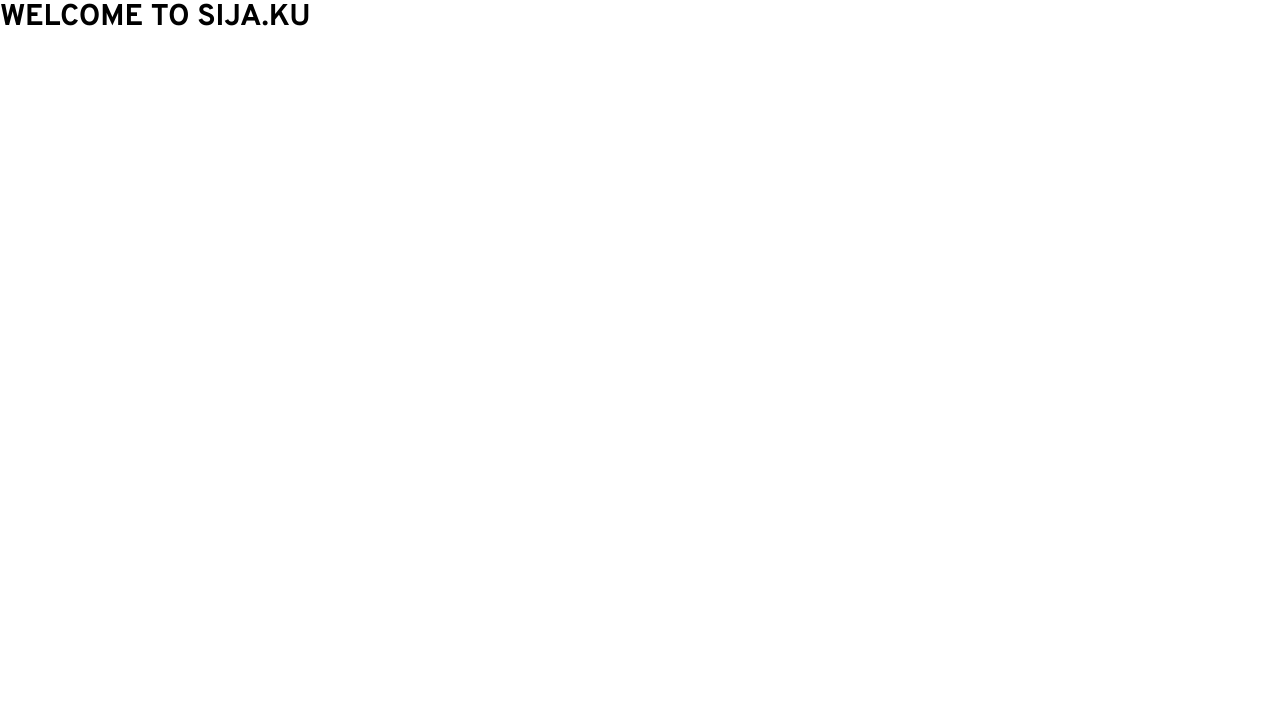
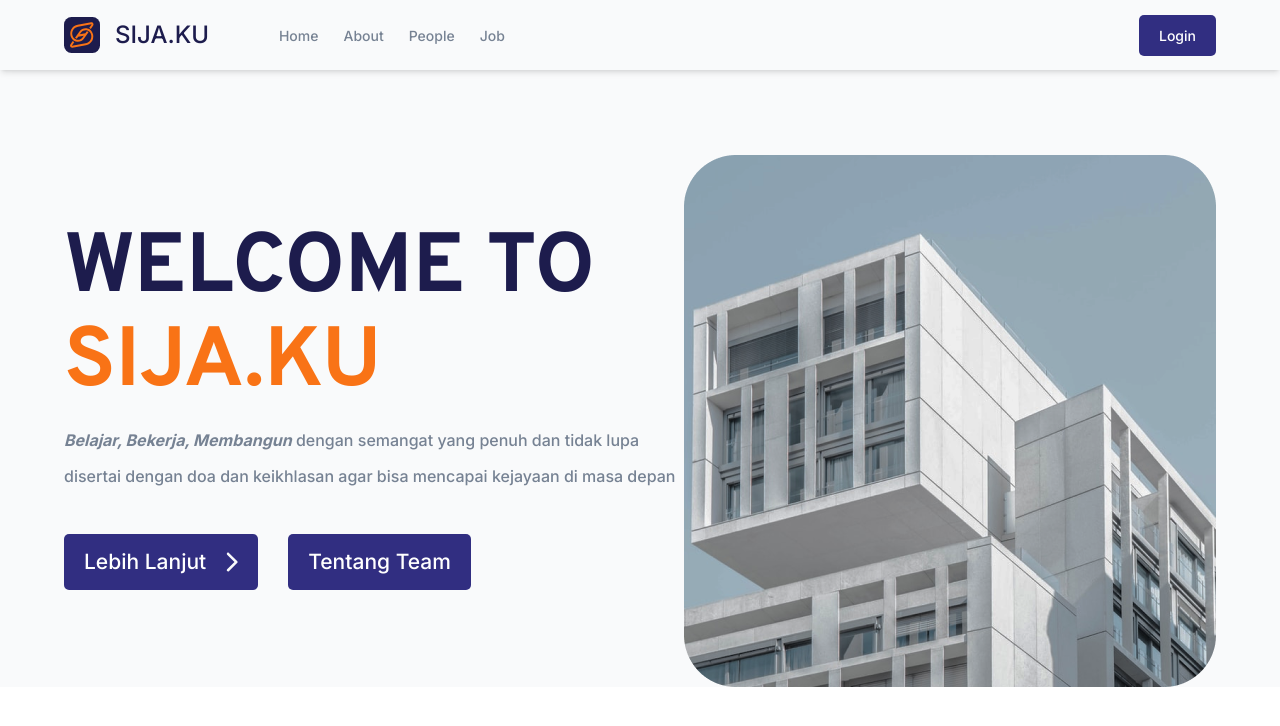
Before and after one commit to itc-26/sijaku, a Next.js app: page / in a window 1280 px wide. Shown: the top 726 px of the page. Built offline with nearby package versions, Linux system fonts and the light colour scheme.

Commit message:
added: navbar and main section

```diff
--- a/src/components/atoms/Text.tsx
+++ b/src/components/atoms/Text.tsx
@@ -25,11 +25,11 @@ const Text = ({ textType, children, addClassName }: Props) => {
             )
         case TextType.Regular:
             return (
-                <p className={`text-[1.5rem] ${addClassName} sm:text-[1rem]`}>{children}</p>
+                <p className={`text-[1.5rem] font-medium ${addClassName} sm:text-[1rem]`}>{children}</p>
             )
         case TextType.Small:
             return (
-                <p className={`text-[1rem] ${addClassName} sm:text-[1rem]`}>{children}</p>
+                <p className={`text-[1rem] font-medium ${addClassName} sm:text-[1rem]`}>{children}</p>
             )
     }
 }
--- a/src/components/molecules/Button.tsx
+++ b/src/components/molecules/Button.tsx
@@ -4,16 +4,34 @@ import { ReactNode } from "react";
 interface Props {
     children: ReactNode,
     addClassName?: string,
-    image?: string
+    image?: string,
+    buttonType?: ButtonType,
 }
 
-const Button = ({ children, addClassName, image }: Props) => {
-    return (
-        <button className={`btn select-none bg-purple text-darkBlue py-[10px] px-[20px] text-[14px] font-medium rounded-[5px] ${addClassName}`}>
-            {children}
-            {image ? <Image src={image} alt="Icon" /> : ""}
-        </button>
-    )
+export enum ButtonType {
+    Primary = "title",
+    Secondary = "secondary",
+}
+
+
+const Button = ({ children, addClassName, image, buttonType = ButtonType.Primary }: Props) => {
+    switch (buttonType) {
+        case ButtonType.Primary:
+            return (
+                <button className={`btn select-none bg-blue text-white py-[10px] px-[20px] text-[14px] font-medium rounded-[5px] ${addClassName}`}>
+                    {children}
+                    {image ? <Image src={image} alt="Icon" /> : ""}
+                </button>
+            )
+        case ButtonType.Secondary:
+            return (
+                <button className={`btn select-none bg-blue text-white py-[10px] px-[20px] text-[14px] font-medium rounded-[5px] ${addClassName}`}>
+                    {children}
+                    {image ? <Image src={image} alt="Icon" /> : ""}
+                </button>
+            )
+
+    }
 }
 
 export default Button;
--- a/src/components/molecules/Link.tsx
+++ b/src/components/molecules/Link.tsx
@@ -3,11 +3,11 @@ import { ReactNode } from "react";
 
 interface Props {
     children: ReactNode,
-    href: string,
+    href?: string,
     addClassName?: string,
 }
 
-const LinkComponent = ({ children, href, addClassName }: Props) => {
+const LinkComponent = ({ children, href = "", addClassName }: Props) => {
     return (
         <Link href={href} className={`select-none text-grey no-underline text-[14px] font-medium ${addClassName}`}>
             {children}
--- a/src/components/organisms/Navbar.tsx
+++ b/src/components/organisms/Navbar.tsx
@@ -2,43 +2,43 @@ import { useRouter } from "next/router";
 import Image from "next/image";
 import { useState, useEffect } from "react";
 
-// import GlobalContainer from "@/components/templates/GlobalContainer";
+import GlobalContainer from "@/components/templates/GlobalContainer";
 import Text, { TextType } from "@/components/atoms/Text";
 import LinkComponent from "@/components/molecules/Link";
 import Button from "@/components/molecules/Button";
 
-import CloseIcon from "@/assets/icon/close-icon.svg"
+// import CloseIcon from "@/assets/icon/close-icon.svg"
+import sijakuLogo from "@/assets/logo/sijaku-logo.svg"
 
+// const MobileNavbar = ({ setIsShowNav, isShowNav }: any) => {
+//     const router = useRouter();
 
-const MobileNavbar = ({ setIsShowNav, isShowNav }: any) => {
-    const router = useRouter();
+//     const toLink = (link: string) => {
+//         setIsShowNav(false);
+//         setTimeout(() => {
+//             router.push(`/#${link}`)
+//         }, 500)
+//     }
 
-    const toLink = (link: string) => {
-        setIsShowNav(false);
-        setTimeout(() => {
-            router.push(`/#${link}`)
-        }, 500)
-    }
-
-    return (
-        <div className={`${isShowNav ? "translate-x-[0vw]" : "translate-x-[100vw] " } transition-all duration-300 top-0 left-0 fixed h-[100vh] w-[100vw] bg-grey p-[20px] z-50`}>
-            <div className="flex flex-col justify-between h-[100%]">
-                <Image src={CloseIcon} alt="CloseIcon" onClick={() => setIsShowNav(false)} />
-                <div className="flex flex-col gap-[20px]">
-                    {/* {links.map(link => (
-                        <div key={`${link}-link`} onClick={() => toLink(link)}>
-                            <Text textType={TextType.SubTitle} addClassName="text-black text-right font-regular">{link}</Text>
-                        </div>
-                    ))}  */}
-                    <div onClick={() => toLink("ContactUs")} className="bg-purple text-white w-[150px] text-center py-[10px] rounded-[6px] self-end	">
-                        <Text textType={TextType.SubTitle}>Contact Us</Text>
-                    </div>
-                </div>
-                <Text textType={TextType.SubTitle} addClassName="font-bold">Labra <span className="purple">V.22</span></Text>
-            </div>
-        </div>
-    )
-}
+//     return (
+//         <div className={`${isShowNav ? "translate-x-[0vw]" : "translate-x-[100vw] " } transition-all duration-300 top-0 left-0 fixed h-[100vh] w-[100vw] bg-grey p-[20px] z-50`}>
+//             <div className="flex flex-col justify-between h-[100%]">
+//                 <Image src={CloseIcon} alt="CloseIcon" onClick={() => setIsShowNav(false)} />
+//                 <div className="flex flex-col gap-[20px]">
+//                     {/* {links.map(link => (
+//                         <div key={`${link}-link`} onClick={() => toLink(link)}>
+//                             <Text textType={TextType.SubTitle} addClassName="text-black text-right font-regular">{link}</Text>
+//                         </div>
+//                     ))}  */}
+//                     <div onClick={() => toLink("ContactUs")} className="bg-purple text-white w-[150px] text-center py-[10px] rounded-[6px] self-end	">
+//                         <Text textType={TextType.SubTitle}>Contact Us</Text>
+//                     </div>
+//                 </div>
+//                 <Text textType={TextType.SubTitle} addClassName="font-bold">Labra <span className="purple">V.22</span></Text>
+//             </div>
+//         </div>
+//     )
+// }
 
 const Navbar = () => {
     const [scrollPosition, setScrollPosition] = useState<number>(0);
@@ -61,28 +61,31 @@ const Navbar = () => {
 
     return (
         <>
-            <MobileNavbar setIsShowNav={setIsShowNav} isShowNav={isShowNav} />
-            <nav className={`flex mt-0 fixed z-10 h-[70px] ${isScrolled ? 'bg-white' : ''} transition duration-300 ease-in-out`}>
-                {/* <GlobalContainer addClassName="flex justify-between items-center"> */}
-                    {
-                        // isShowNav &&
-                        <Text textType={TextType.Regular} addClassName={`text-white font-extrabold ${isScrolled ? 'text-black' : ''}`}>LABRA <span className="purple">V.22</span></Text>
-                    }
-                    <div className="flex gap-[30px] items-center ${isScrolled ? 'text-black' : ''} sm:hidden">
-                        {/* {links.map(link => ( */}
-                            {/* <LinkComponent key={`${link}-link`} href={`#${link}`} addClassName={`${isScrolled ? 'text-black' : 'text-white'}`}>{link}</LinkComponent> */}
-                        {/* ))} */}
-                        <LinkComponent href="#ContactUs"><Button>Contact Us</Button></LinkComponent>
+            {/* <MobileNavbar setIsShowNav={setIsShowNav} isShowNav={isShowNav} /> */}
+            <nav className="flex fixed mt-0 h-[70px] shadow-md transition duration-300 ease-in-out">
+                <GlobalContainer addClassName="flex justify-between items-center">
+                    <div className="flex items-center gap-[70px]">
+                        <div className="flex gap-[15px] select-none">
+                            <Image src={sijakuLogo} alt="SIJA.KU Logo" />
+                            <Text textType={TextType.Regular} addClassName="text-darkBlue font-extrabold">SIJA.KU</Text>
+                        </div>
+                        <div className="flex gap-[25px]">
+                            <LinkComponent>Home</LinkComponent>
+                            <LinkComponent href="">About</LinkComponent>
+                            <LinkComponent href="">People</LinkComponent>
+                            <LinkComponent href="">Job</LinkComponent>
+                        </div>
                     </div>
-                    {
+                    <LinkComponent href="/login"><Button>Login</Button></LinkComponent>
+                    {/* {
                         !isShowNav &&
                         <div className="hidden sm:flex flex-col gap-[5px] w-[30px]" onClick={() => setIsShowNav(!isShowNav)}>
                             <div className={`h-[2px] w-[100%] ${isScrolled ? 'bg-black' : 'bg-white'}`}></div>
                             <div className={`h-[2px] w-[100%] ${isScrolled ? 'bg-black' : 'bg-white'}`}></div>
                             <div className={`h-[2px] w-[100%] ${isScrolled ? 'bg-black' : 'bg-white'}`}></div>
                         </div>
-                    }
-                {/* </GlobalContainer> */}
+                    } */}
+                </GlobalContainer>
             </nav>
         </>
     )
--- a/src/components/templates/GlobalContainer.tsx
+++ b/src/components/templates/GlobalContainer.tsx
@@ -8,7 +8,7 @@ interface Props {
 const GlobalContainer = ({ children, addClassName }: Props) => {
     return (
         <div className={`w-[100vw] flex justify-center`}>
-            <div className={`w-[1110px] ${addClassName} xl:w-[100vw] xl:px-[5%]`}>
+            <div className={`w-[1280px] ${addClassName} xl:w-[100vw] xl:px-[5%]`}>
                 {children}
             </div>
         </div>
--- a/src/pages/index.tsx
+++ b/src/pages/index.tsx
@@ -1,11 +1,36 @@
-import Image from 'next/image'
+import Image from "next/image"
+
+import Text, { TextType } from "@/components/atoms/Text"
+
+import Button from "@/components/molecules/Button"
+
+import Navbar from "@/components/organisms/Navbar"
+
+import GlobalContainer from "@/components/templates/GlobalContainer"
+
+import sijaImg from "@/assets/img/building-img.png"
+import nextIcon from "@/assets/icon/next-icon.svg"
 
 export default function Home() {
   return (
     <>
-      <h1 className="text-3xl font-bold">
-        WELCOME TO SIJA.KU
-      </h1>
+      <Navbar />
+      <div className="text-3xl font-bold top bg-lightGrey">
+        <GlobalContainer addClassName="flex justify-between items-center pt-[85px]">
+          <div className="flex flex-col gap-[40px]">
+            <div className="flex flex-col justify-between h-[130px]">
+              <Text textType={TextType.Title} addClassName="text-blue font-overpass">WELCOME TO</Text>
+              <Text textType={TextType.Title} addClassName="text-orange font-overpass">SIJA.KU</Text>
+            </div>
+            <Text textType={TextType.Small} addClassName="text-grey max-w-[670px]"> <span className="font-bold italic">Belajar, Bekerja, Membangun</span> dengan semangat yang penuh dan tidak lupa disertai dengan doa dan keikhlasan agar bisa mencapai kejayaan di masa depan</Text>
+            <div className="flex gap-[30px]">
+              <Button addClassName="flex items-center gap-[20px] text-[21px]">Lebih Lanjut <Image src={nextIcon} alt="Next Icon" /></Button>
+              <Button addClassName="text-[21px]">Tentang Team</Button>
+            </div>
+          </div>
+          <Image src={sijaImg} alt="SIJA SMKN 26 Jakarta img" />
+        </GlobalContainer>
+      </div>
     </>
   )
 }
--- a/src/styles/globals.css
+++ b/src/styles/globals.css
@@ -8,7 +8,14 @@
   margin: 0;
   padding: 0;
   box-sizing: border-box;
-  /* font-family: 'Inter', sans-serif; */
+  font-family: 'Inter', sans-serif;
+}
+
+.top {
+  padding-top: 70px;
+}
+
+.font-overpass {
   font-family: 'Overpass', sans-serif;
 }
 
--- a/tailwind.config.js
+++ b/tailwind.config.js
@@ -16,6 +16,7 @@ module.exports = {
       'darkBlue': '#1D1C4D',
       'orange': '#F97316',
       'grey': '#768293',
+      'lightGrey': '#F9FAFB'
     },
     extend: {},
     screens: {
```
Also changed, not shown: src/assets/img/building-img.png.
